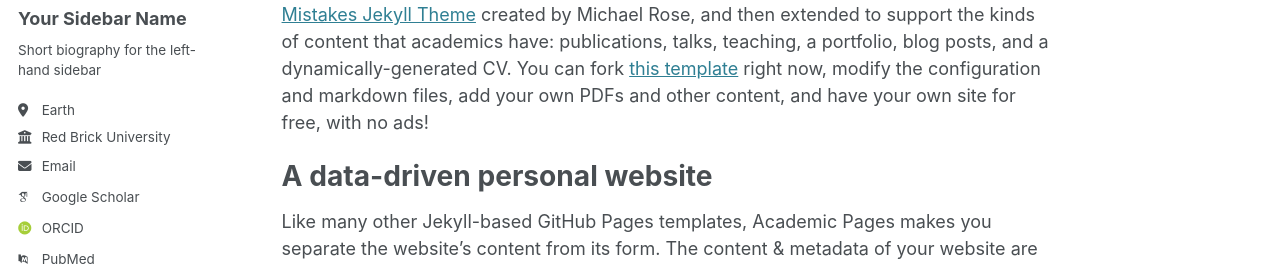
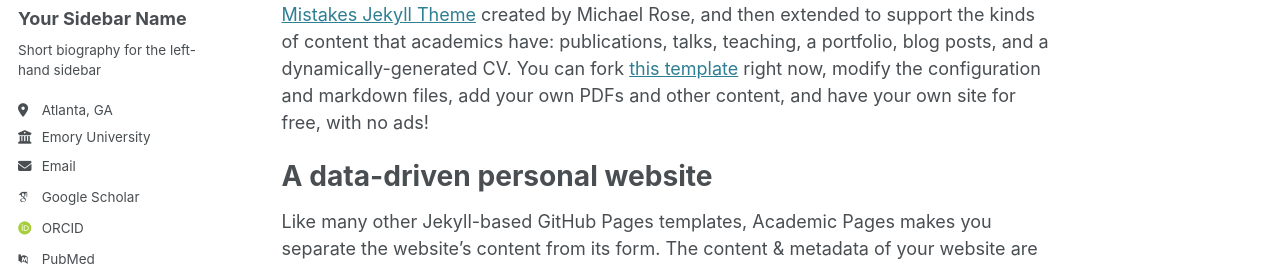
Before and after one commit to hrosso710/hrosso710.github.io, a Jekyll site: the page built from _pages/about.md, in a window 1280 px wide. Shown: the part 283-549 px from the top of the page. Built offline with Jekyll 4.4.1, drawn with Linux system fonts in a browser that asks for light colours; some web fonts are replaced.

Commit message:
Update _config.yml

```diff
--- a/_config.yml
+++ b/_config.yml
@@ -14,7 +14,7 @@
 description              : &description "personal description"
 url                      : https://hrosso710.github.io # the base hostname & protocol for your site e.g. "https://[your GitHub username].github.io"
 baseurl                  : "" # the subpath of your site, e.g. "/blog"
-repository               : "academicpages/academicpages.github.io"
+repository               : "hrosso710/hrosso710.github.io"
 
 # Site Author - The following control what appear as part of the author content on the side bar.
 #               If a field is blank the icon and link will not appear, otherwise it will be shown.
@@ -25,8 +25,8 @@
   name             : "Your Sidebar Name"
   pronouns         : # example: "she/her"
   bio              : "Short biography for the left-hand sidebar"
-  location         : "Earth"
-  employer         : "Red Brick University"
+  location         : "Atlanta, GA"
+  employer         : "Emory University"
   uri              : # URL
   email            : "none@example.org"
 
```
